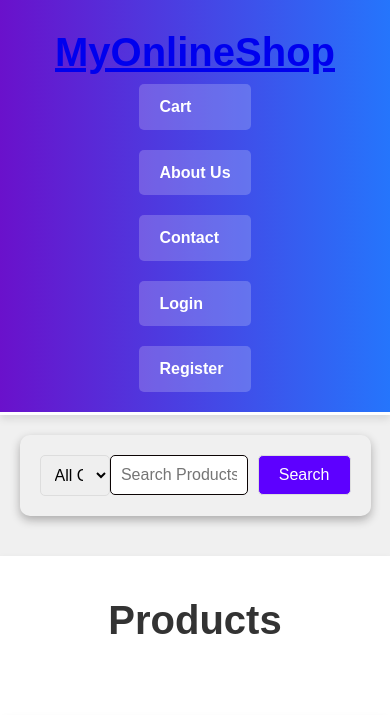
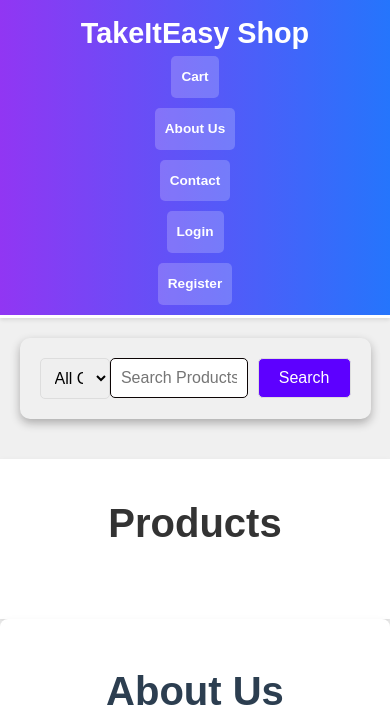
Before and after one commit to Fuad-Khan/Online-Super-Shop-Website, a PHP site: page / in a window 390 px wide. Shown: the top 715 px of the page. Run offline with PHP 8.4, Linux system fonts and the light colour scheme; data that the repository does not hold is empty.

Commit message:
Rechange some

```diff
--- a/css/header.css
+++ b/css/header.css
@@ -1,26 +1,41 @@
 /* Header */
 header {
-    background: linear-gradient(to right, #6a11cb, #2575fc);
+    background: linear-gradient(to right, #9136f3, #2575fc);
     color: white;
     padding: 20px 5%;
     display: flex;
     justify-content: space-between;
     align-items: center;
     border-bottom: 3px solid #fff;
-    box-shadow: 0 4px 8px rgba(0, 0, 0, 0.1);
+    box-shadow: 0 2px 4px rgba(0, 0, 0, 0.1);
     position: relative;
+    flex-wrap: wrap; /* Allows wrapping for smaller screens */
+    width: 100%; /* Ensures header spans the full width */
 }
 
+/* Logo */
 header .logo h1 {
     font-size: 2.5rem;
     font-weight: bold;
     color: white;
     margin: 0;
+    text-align: center;
+    flex: 1 1 100%; /* Full width on smaller screens */
 }
 
+/* Remove underline from the logo link */
+header .logo h1 a {
+    text-decoration: none; /* Removes underline from the logo */
+    color: white; /* Ensures the logo link is white */
+}
+
+/* Navigation */
 nav {
     display: flex;
     gap: 20px;
+    flex: 1; /* Ensures the nav takes up appropriate space */
+    justify-content: flex-end; /* Aligns items to the right */
+    flex-wrap: wrap; /* Allows wrapping for narrow screens */
 }
 
 nav a {
@@ -31,9 +46,60 @@
     border-radius: 5px;
     font-weight: bold;
     transition: background 0.3s ease, transform 0.3s ease;
+    text-align: center;
 }
 
 nav a:hover {
     background-color: rgba(255, 255, 255, 0.4);
     transform: scale(1.05);
 }
+
+nav a:focus {
+    outline: 2px solid #fff;
+    outline-offset: 3px;
+}
+
+/* Responsive Design */
+@media (max-width: 768px) {
+    header {
+        flex-direction: column; /* Stack logo and navigation vertically */
+        padding: 15px 5%;
+        text-align: center; /* Ensures header items are centered */
+    }
+
+    header .logo h1 {
+        font-size: 2rem; /* Smaller font size for smaller screens */
+    }
+
+    nav {
+        justify-content: center; /* Center navigation links on smaller screens */
+        gap: 15px; /* Slightly reduced gap */
+    }
+
+    nav a {
+        padding: 8px 15px; /* Adjust padding for smaller links */
+        font-size: 0.9rem; /* Smaller font size */
+    }
+}
+
+@media (max-width: 480px) {
+    header {
+        padding: 10px 5%;
+    }
+
+    header .logo h1 {
+        font-size: 1.8rem; /* Further reduce font size */
+    }
+
+    nav {
+        flex-direction: column; /* Stack links vertically */
+        gap: 10px;
+        width: 100%; /* Ensure the navigation is full width */
+        align-items: center; /* Center the items in the column layout */
+    }
+
+    nav a {
+        padding: 10px; /* Compact padding for very small screens */
+        font-size: 0.85rem;
+    }
+}
--- a/includes/header.php
+++ b/includes/header.php
@@ -25,7 +25,7 @@
 <!-- Header Section -->
 <header>
     <div class="logo">
-        <h1><a href="index.php">MyOnlineShop</a></h1>
+        <h1><a href="index.php">TakeItEasy Shop</a></h1>
     </div>
     <nav>
         <a href="cart.php">Cart</a>
--- a/index.php
+++ b/index.php
@@ -1,11 +1,7 @@
 <?php
 session_start(); // Start the session
 // Database connection
-$host = "localhost";
-$username = "root";
-$password = "";
-$dbname = "shop_db";
-$conn = new mysqli($host, $username, $password, $dbname);
+include('includes/db_connection.php');
 
 if ($conn->connect_error) {
     die("Connection failed: " . $conn->connect_error);
@@ -29,6 +25,9 @@
 if ($search_query) {
     $product_query .= " AND (name LIKE '%$search_query%' OR description LIKE '%$search_query%')";
 }
+
+// Add randomness to the query
+$product_query .= " ORDER BY RAND()";
 
 $product_result = $conn->query($product_query);
 ?>
@@ -66,6 +65,8 @@
             <button type="button" id="search-button" onclick="searchProducts()">Search</button>
         </div>
     </div>
+
+
 
     <div id="products">
         <h2>Products</h2>
--- a/login.php
+++ b/login.php
@@ -22,10 +22,10 @@
             $_SESSION['role'] = $user['role'];
             header("Location: index.php"); // Redirect to the homepage or dashboard
         } else {
-            echo "Invalid credentials!";
+            echo "Invalid Password!";
         }
     } else {
-        echo "User not found!";
+        echo "Invalid Email Address";
     }
 }
 ?>
--- a/logout.php
+++ b/logout.php
@@ -2,6 +2,6 @@
 session_start();
 session_unset();
 session_destroy();
-header("Location: login.php");
+header("Location: index.php");
 exit();
 ?>
--- a/styles.css
+++ b/styles.css
@@ -84,6 +84,7 @@
 }
 
 
+
 /* Products Section */
 #products {
     padding: 2rem 5%;
@@ -132,11 +133,18 @@
     margin-bottom: 1rem;
 }
 
-.product h3 {
+
+.product-card a h3 {
+     /* Removes underline from the logo */
     color: #333;
     margin: 0.5rem 0;
     font-size: 1.8rem;
-    font-weight: bold;
+    font-weight: bold; /* Ensures the logo link is white */
+
+}
+
+#products .product-list a {
+    text-decoration: none;
 }
 
 .product p {
```
Also changed, not shown: images/Blender.png (added), images/SWK1080SS-1.jpg (added), images/coffee-maker.jpg (added), images/featured1.jpg (added).
